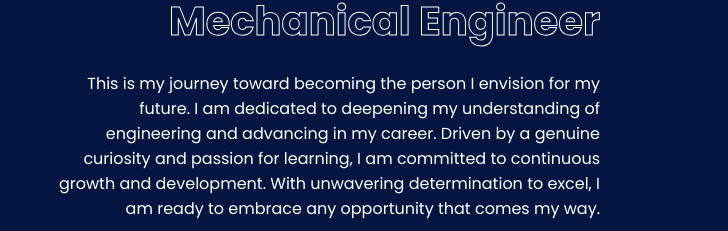
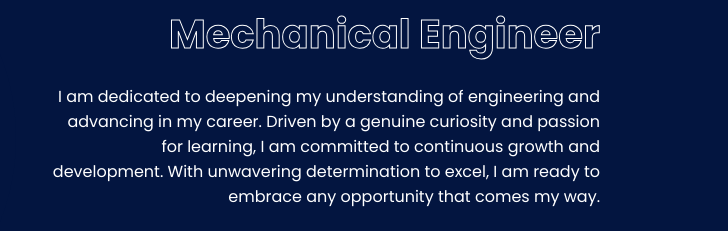
Before and after one commit to Gus-371/Gustavo-Martin-Vera-Portfolio, a plain HTML site: page index.html in a window 1280 px wide. Shown: the part 262-493 px from the top of the page, 552-1280 px from the left. Drawn offline with nearby package versions, Linux system fonts and the light colour scheme.

Commit message:
third commit- home page text change

```diff
--- a/index.html
+++ b/index.html
@@ -35,7 +35,7 @@
         <div class="home-content">
             <h1>Hi, I'm Gustavo 👋</h1>
             <h3>Mechanical Engineer</h3>
-            <p>This is my journey toward becoming the person I envision for my future. I am dedicated to deepening my understanding of engineering and advancing in my career. Driven by a genuine curiosity and passion for learning, I am committed to continuous growth and development. With unwavering determination to excel, I am ready to embrace any opportunity that comes my way.</p>
+            <p>I am dedicated to deepening my understanding of engineering and advancing in my career. Driven by a genuine curiosity and passion for learning, I am committed to continuous growth and development. With unwavering determination to excel, I am ready to embrace any opportunity that comes my way.</p>
 
             <div class="home-social">
                 <a href="https://www.instagram.com/gmv_371?igsh=MXZxM2s1aTJjbXB0cg==" target="_blank"><i class='bx bxl-instagram-alt'></i></a>
```
